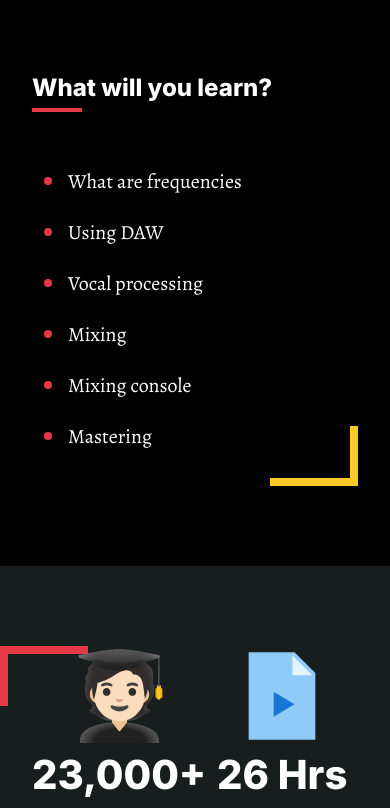
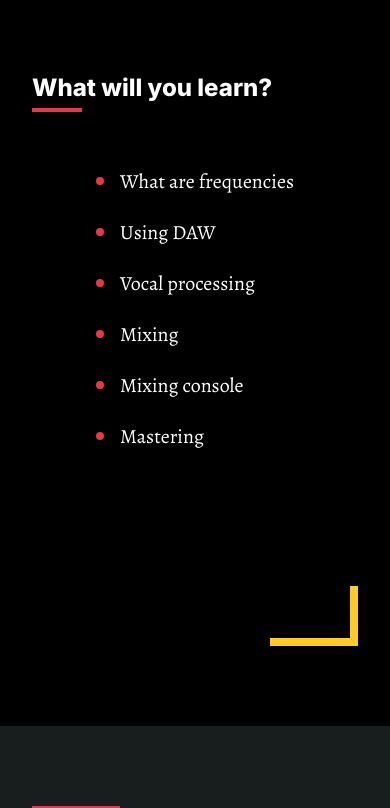
Before and after one commit to mraiyuu/music, a React (Vite) app: page / in a window 390 px wide. Shown: the part 880-1688 px from the top of the page. Built offline with nearby package versions, Linux system fonts and the light colour scheme.

Commit message:
info responsive added

```diff
--- a/src/components/Info/Info.css
+++ b/src/components/Info/Info.css
@@ -27,3 +27,23 @@
     top: 0px;
     left: 0px;
 }
+
+/* Smartphone version */
+@media (max-width: 720px) {
+    section .content-container {
+        flex-direction: column;
+        gap: 80px;
+    }
+    #info .content-container img {
+        height: 100px;
+    }
+    #info .info-content .amount {
+        font-size: 32px;
+    }
+    #info .info-content .type {
+        font-size: 32px;
+    }
+    #info .bg-element-2 {
+        left: 32px;
+    }
+}
```
